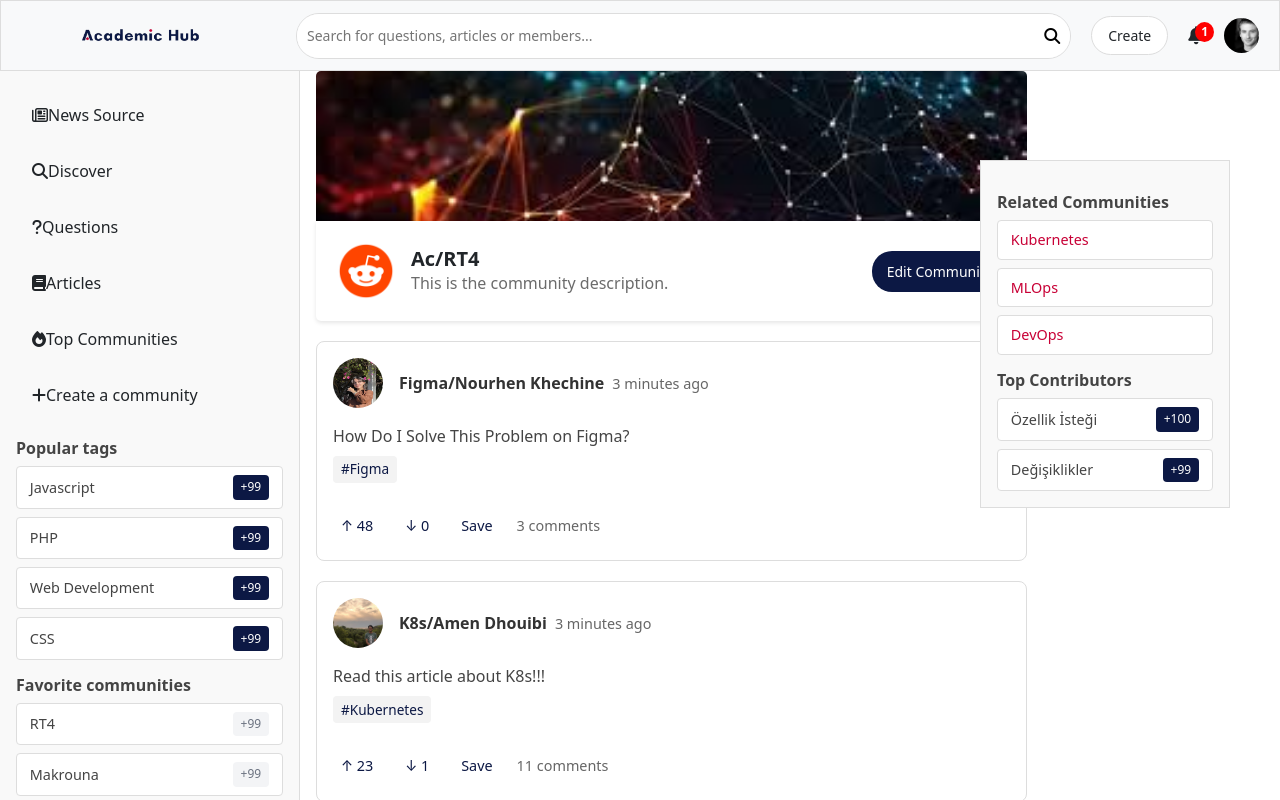
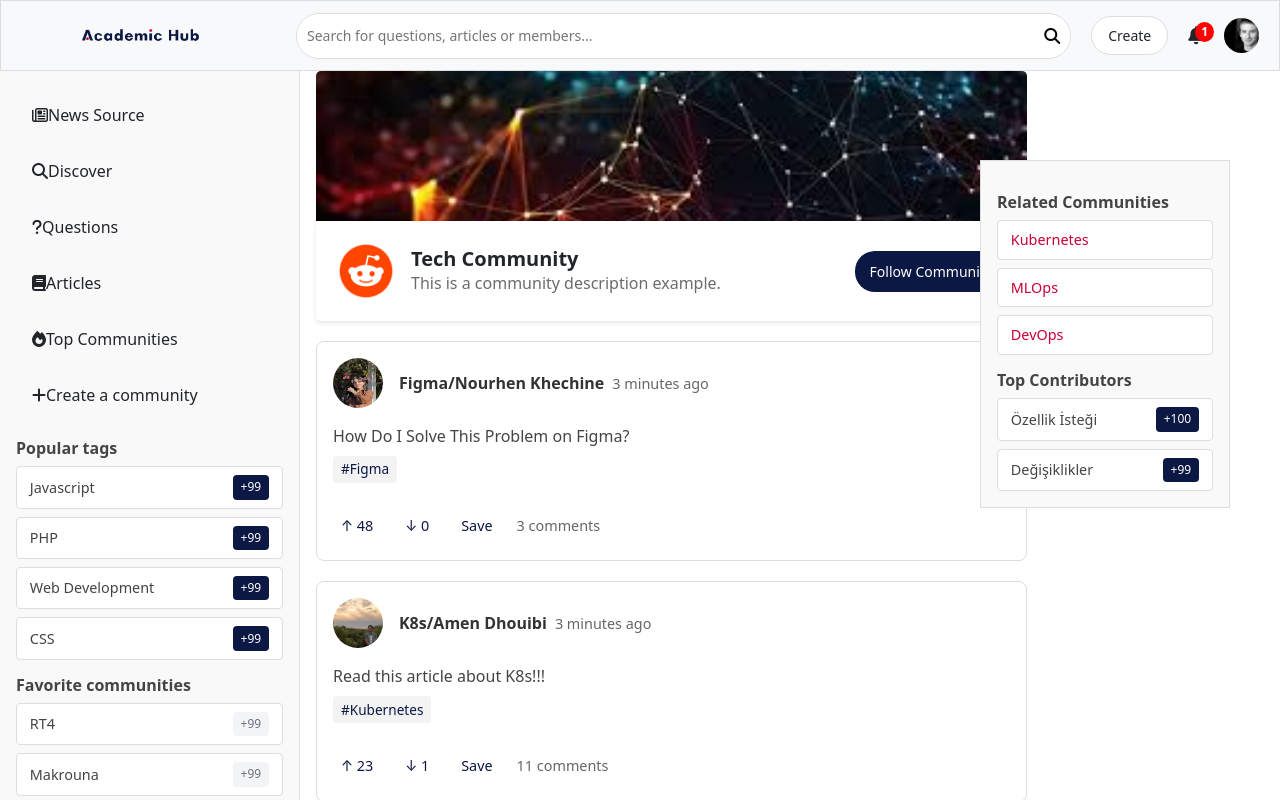
Before and after one commit to NA5KO/Academic_Hub, an Angular app in the folder frontend-app/: page /community/1 in a window 1280 px wide. Shown: the top 800 px of the page. Built offline with nearby package versions, Linux system fonts and the light colour scheme.

Commit message:
fixed community page

```diff
--- a/frontend-app/src/app/feed/communities/community-header/community-header.component.html
+++ b/frontend-app/src/app/feed/communities/community-header/community-header.component.html
@@ -1,19 +1,18 @@
 <div class="community-header">
     <div class="community-banner">
-      <img src="../../../assets/background.jpeg" alt="Community Banner" class="banner-image" />
+      <img [src]="community.banner" alt="Community Banner" class="banner-image" />
     </div>
     <div class="community-details">
-      <img src="../../../assets/reddit.png" alt="Community Logo" class="community-logo" />
+      <img [src]="community.icon" alt="Community Logo" class="community-logo" />
       <div class="community-info">
-        <h2>{{ communityName }}</h2>
-        <p>{{ communityDescription }}</p>
+        <h2>{{ community.name }}</h2>
+        <p>{{ community.description }}</p>
       </div>
-      <button
-
-        class="edit-button"
-        (click)="editCommunity()"
-      >
-        Edit Community
-      </button>
+      <ng-container *ngIf="isUser">
+        <button (click)="followCommunity()" class="edit-button">Follow Community</button>
+      </ng-container>
+      <ng-container *ngIf="isAdmin">
+        <button (click)="editCommunity()" class="edit-button">Edit Community</button>
+      </ng-container>
     </div>
   </div>
--- a/frontend-app/src/app/feed/communities/community-header/community-header.component.ts
+++ b/frontend-app/src/app/feed/communities/community-header/community-header.component.ts
@@ -1,17 +1,41 @@
-import { Component } from '@angular/core';
+import { Component, OnInit } from '@angular/core';
 
 @Component({
   selector: 'app-community-header',
   templateUrl: './community-header.component.html',
   styleUrls: ['./community-header.component.css']
 })
-export class CommunityHeaderComponent {
+export class CommunityHeaderComponent implements OnInit {
 
-  communityName: string = 'Ac/RT4';
-  communityDescription: string = 'This is the community description.';
+  community = {
+    name: 'Tech Community',
+    description: 'This is a community description example.',
+    banner: '../../../assets/background.jpeg',
+    icon: '../../../assets/reddit.png'
+  };
+
+  isAdmin: boolean = false;
+  isUser: boolean = true;
+
+  // constructor(private authService: AuthService) {}
+
+  ngOnInit(): void {
+    // this.isAdmin = this.authService.isAdmin();
+    // this.isUser = this.authService.isUser();
+  }
+
+  followCommunity() {
+    console.log('Following community');
+    // Handle follow community logic here
+  }
 
   editCommunity() {
+    console.log('Editing community');
+    // Handle community edit logic here
+  }
 
-    console.log('Edit Community button clicked');
+  reportUser() {
+    console.log('Reporting user');
+    // Handle report user logic here
   }
 }
--- a/frontend-app/src/app/header/header.component.html
+++ b/frontend-app/src/app/header/header.component.html
@@ -22,9 +22,8 @@
           <i class="fas fa-bell"></i>
           <span class="badge">1</span>
         </div>
-        <div class="profile">
+        <div class="profile" (click)="navigateToEditProfile()">
           <img src="../../assets/profile.png" alt="Profile Picture" />
-
         </div>
       </div>
     </nav>
--- a/frontend-app/src/app/header/header.component.ts
+++ b/frontend-app/src/app/header/header.component.ts
@@ -13,4 +13,8 @@ export class HeaderComponent {
   navigateToCreate(): void {
     this.router.navigate(['/post/create']);
   }
+
+  navigateToEditProfile(): void {
+    this.router.navigate(['profile/edit']);
+  }
 }
--- a/frontend-app/src/app/profile/profile-edit/profile-edit.component.css
+++ b/frontend-app/src/app/profile/profile-edit/profile-edit.component.css
@@ -12,6 +12,7 @@
   border-radius: 10px;
   box-shadow: 0 2px 5px rgba(0, 0, 0, 0.1);
   background: none; /* Remove background color */
+  margin-bottom: 20px;
 }
 
 .form-group {
@@ -45,19 +46,18 @@ textarea {
 input[type="text"]:focus,
 input[type="email"]:focus,
 textarea:focus {
-  border-color: rgb(16, 16, 81); /* Neon blue border color on focus */
-  box-shadow: 0 0 5px rgba(0, 0, 255, 0.5); /* Neon blue glow */
   outline: none; /* Remove default outline */
 }
 
 /* Styling for the section titles */
 .section legend {
-  color: #f33434; /* Light red color for the section titles */
+  color: #c80036; /* Light red color for the section titles */
 }
 
 /* Styling for the update button */
 button.update-button {
-  background-color: #add8e6; /* Light blue background color */
+  background-color: #0c1844; /* Light blue background color */
+  color: #ffffff;
   border: none;
   border-radius: 15px; /* Rounded corners */
   padding: 10px 20px;
--- a/frontend-app/src/app/profile/profile-edit/profile-edit.component.html
+++ b/frontend-app/src/app/profile/profile-edit/profile-edit.component.html
@@ -1,4 +1,4 @@
-<h2>Edit Profile</h2>
+<h2 style="margin-top: 20px;">Edit Profile</h2>
 <form class="profile-edit-form" #profileForm="ngForm" (ngSubmit)="onSubmit(profileForm)">
   <!-- Section: Account Information -->
   <fieldset class="section">
```
